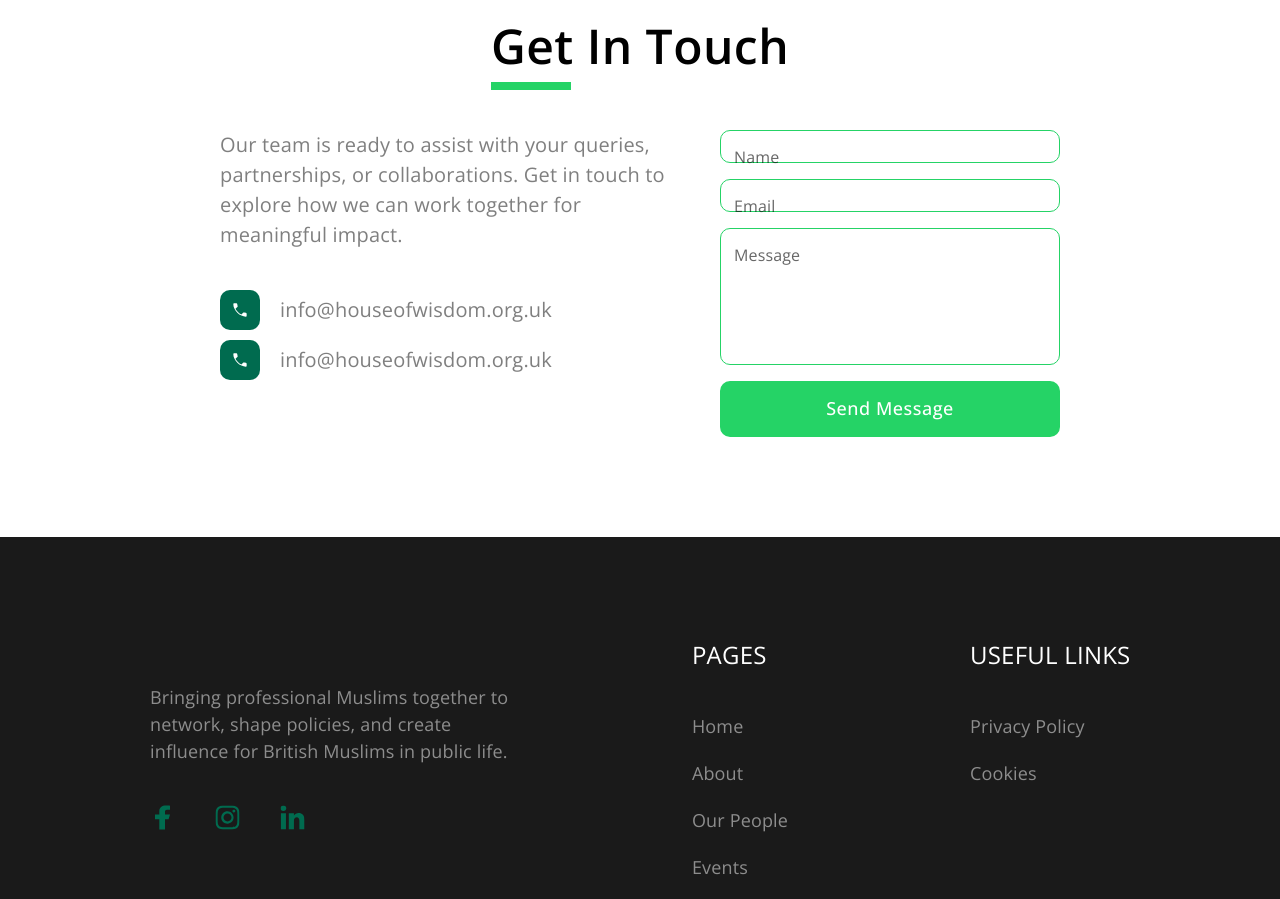
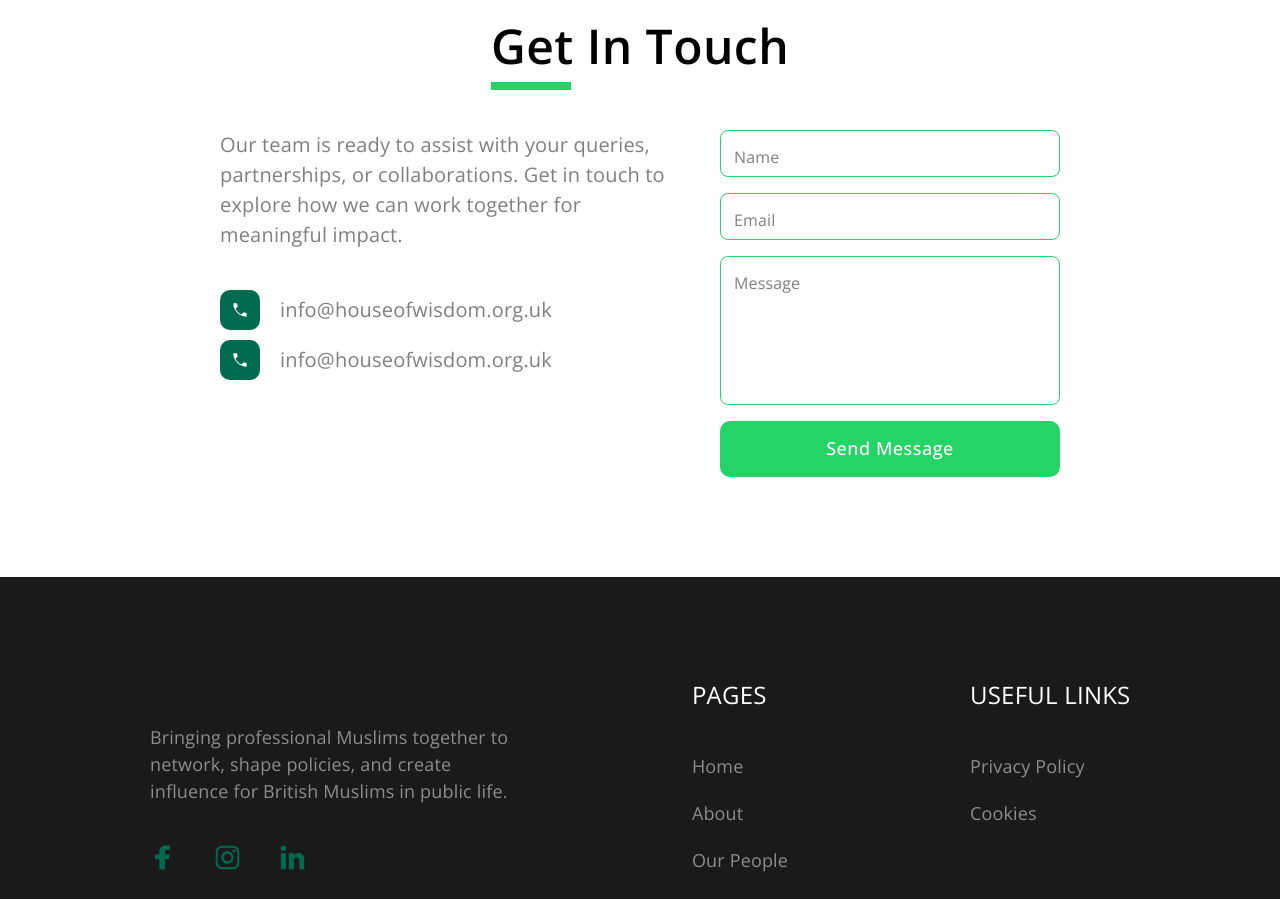
Before and after one commit to PulseTechSol/HouseOfWisdom, a Next.js app: page /contact-us in a window 1280 px wide. Shown: the part 860-1759 px from the top of the page. Built offline with nearby package versions, Linux system fonts and the light colour scheme; no server answers.

Commit message:
input field fixed

```diff
--- a/src/_components/CustomInput.tsx
+++ b/src/_components/CustomInput.tsx
@@ -1,3 +1,65 @@
+// "use client";
+
+// import React from "react";
+// import { TextField } from "@mui/material";
+// import { localFontSize } from "@/utils/themes";
+
+// interface CustomInputProps {
+//   label: string;
+//   name?: string; // RHF injects
+//   onChange?: (e: React.ChangeEvent<HTMLInputElement>) => void; // RHF injects
+//   onBlur?: (e: React.FocusEvent<HTMLInputElement>) => void; // RHF injects
+//   multiline?: boolean;
+//   rows?: number;
+//   helperText?: string;
+//   error?: boolean;
+// }
+
+// export const CustomInput = React.forwardRef<HTMLInputElement, CustomInputProps>(
+//   (
+//     {
+//       label,
+//       name,
+//       onChange,
+//       onBlur,
+//       multiline = false,
+//       rows = 1,
+//       helperText,
+//       error = false,
+//     },
+//     ref
+//   ) => {
+//     return (
+//       <TextField
+//         label={label}
+//         name={name}
+//         onChange={onChange}
+//         onBlur={onBlur}
+//         variant="outlined"
+//         fullWidth
+//         multiline={multiline}
+//         rows={rows}
+//         error={error}
+//         helperText={error ? helperText : ""} // only show when invalid
+//         inputRef={ref} // <-- critical: attach RHF ref here
+//         sx={{
+//           "& .MuiOutlinedInput-root": {
+//             borderRadius: "10px",
+//             "& fieldset": { borderColor: "#25D366" },
+//             "&:hover fieldset": { borderColor: "#25D366" },
+//             "&.Mui-focused fieldset": { borderColor: "#25D366" },
+//             fontSize: localFontSize.p2,
+//             color: "#00000080",
+//             boxSizing: "border-box !importants",
+//           },
+//         }}
+//       />
+//     );
+//   }
+// );
+
+// CustomInput.displayName = "CustomInput";
+
 "use client";
 
 import React from "react";
@@ -6,9 +68,9 @@ import { localFontSize } from "@/utils/themes";
 
 interface CustomInputProps {
   label: string;
-  name?: string; // RHF injects
-  onChange?: (e: React.ChangeEvent<HTMLInputElement>) => void; // RHF injects
-  onBlur?: (e: React.FocusEvent<HTMLInputElement>) => void; // RHF injects
+  name?: string;
+  onChange?: (e: React.ChangeEvent<HTMLInputElement>) => void;
+  onBlur?: (e: React.FocusEvent<HTMLInputElement>) => void;
   multiline?: boolean;
   rows?: number;
   helperText?: string;
@@ -35,21 +97,43 @@ export const CustomInput = React.forwardRef<HTMLInputElement, CustomInputProps>(
         name={name}
         onChange={onChange}
         onBlur={onBlur}
+        fullWidth
         variant="outlined"
-        fullWidth
         multiline={multiline}
         rows={rows}
         error={error}
-        helperText={error ? helperText : ""} // only show when invalid
-        inputRef={ref} // <-- critical: attach RHF ref here
+        helperText={error ? helperText : ""}
+        inputRef={ref}
+        InputLabelProps={{
+          style: {
+            color: "#00000080",
+            // fontSize: localFontSize.p2,
+          },
+        }}
+        inputProps={{
+          style: {
+            color: "#00000080",
+            // fontSize: localFontSize.p2,
+          },
+        }}
         sx={{
           "& .MuiOutlinedInput-root": {
-            borderRadius: "10px",
-            "& fieldset": { borderColor: "#25D366" },
-            "&:hover fieldset": { borderColor: "#25D366" },
-            "&.Mui-focused fieldset": { borderColor: "#25D366" },
-            fontSize: localFontSize.p2,
-            color: "#00000080",
+            borderRadius: "8px",
+            "& fieldset": {
+              borderColor: "#25D366",
+            },
+            "&:hover fieldset": {
+              borderColor: "#25D366",
+            },
+            "&.Mui-focused fieldset": {
+              borderColor: "#25D366",
+            },
+          },
+          "& .MuiInputBase-input": {
+            padding: "12px 14px",
+          },
+          "& .css-16wblaj-MuiInputBase-input-MuiOutlinedInput-input": {
+            height: "fit-content",
           },
         }}
       />
```
